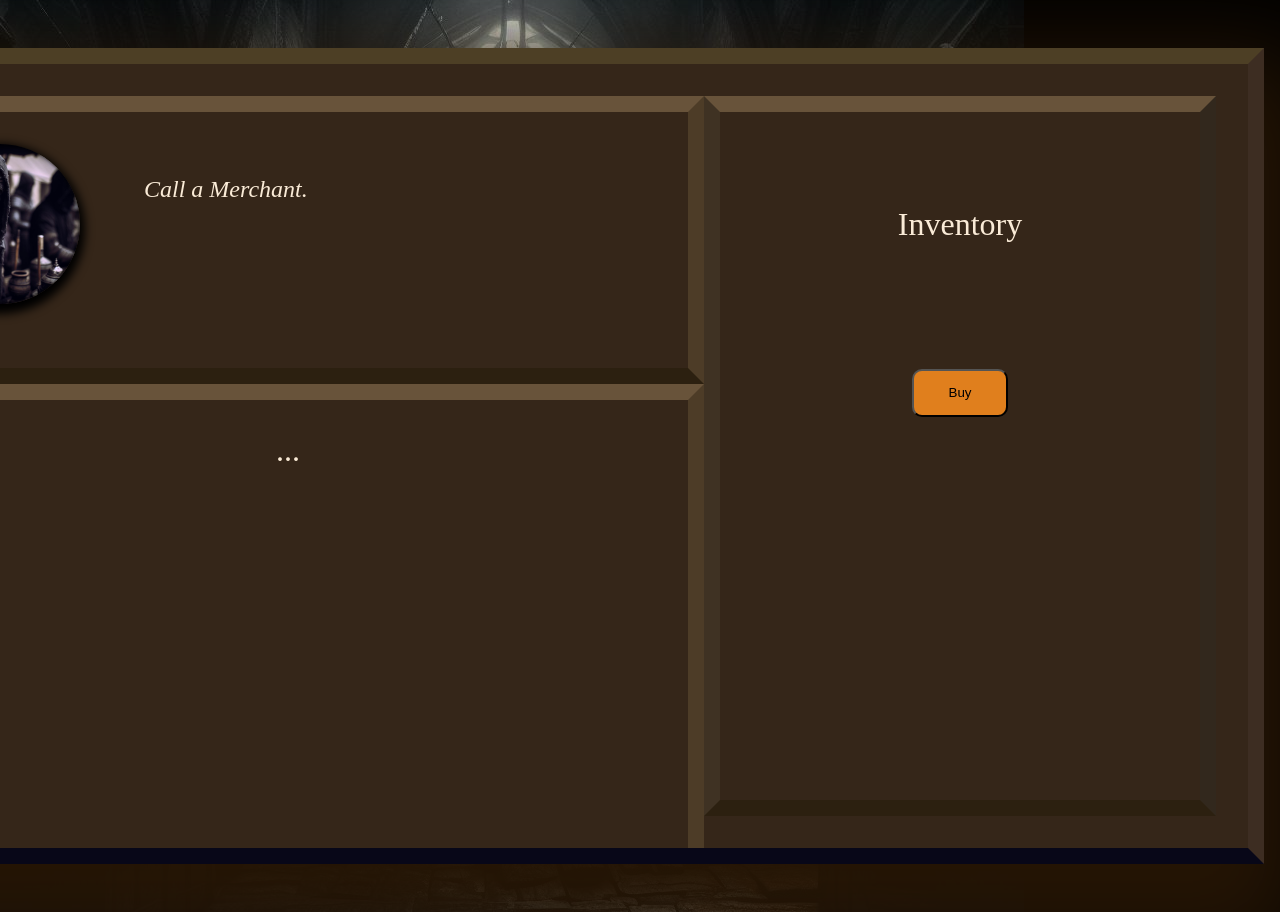
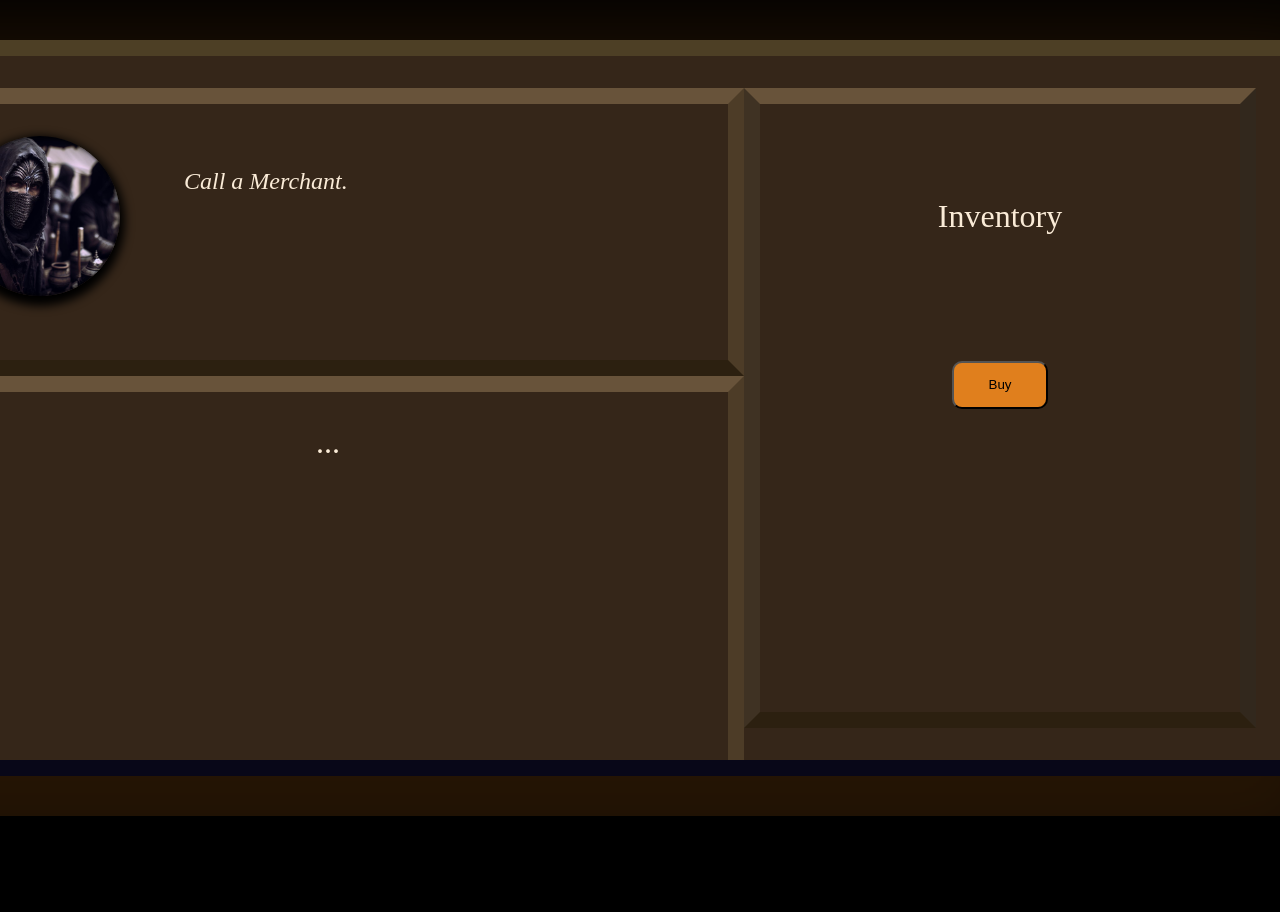
Before and after one commit to ephimeteus/react-rpg-store, a React (Vite) app in the folder react-rpg/: page / in a window 1280 px wide. Shown: the top 912 px of the page. After the commit the page ends 816 px from the top, so only its background shows below. Built offline with nearby package versions, Linux system fonts and the light colour scheme.

Commit message:
Style changes to container

```diff
--- a/react-rpg/src/App.css
+++ b/react-rpg/src/App.css
@@ -1,8 +1,8 @@
 #root {
   height: 100%;
   width: 100%;
-  margin: 0 auto;
-  padding: 1rem;
+  margin-left: 2rem;
+  margin-right: 2rem;
   text-align: center;
   background-image: url('./Assets/back.jfif');
   background-size:auto;
--- a/react-rpg/src/Components/Container/container.css
+++ b/react-rpg/src/Components/Container/container.css
@@ -7,9 +7,8 @@
         border-right-color:rgb(61, 45, 34);
         border-top-color:#4d3f25;
         box-shadow: 0 50px 100px 50px rgb(37, 21, 5);
-        margin:2rem;
         padding: 2rem;
-        height:90vh;
+        height:80vh;
         width: fit-content;
         float: right;
         overflow: hidden;
--- a/react-rpg/src/index.css
+++ b/react-rpg/src/index.css
@@ -1,5 +1,4 @@
 body {
-  margin: 0;
   display: flex;
   place-items: center;
   min-width: 320px;
```
